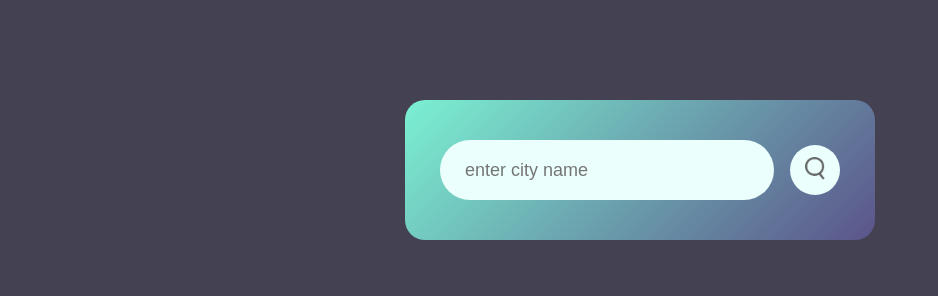
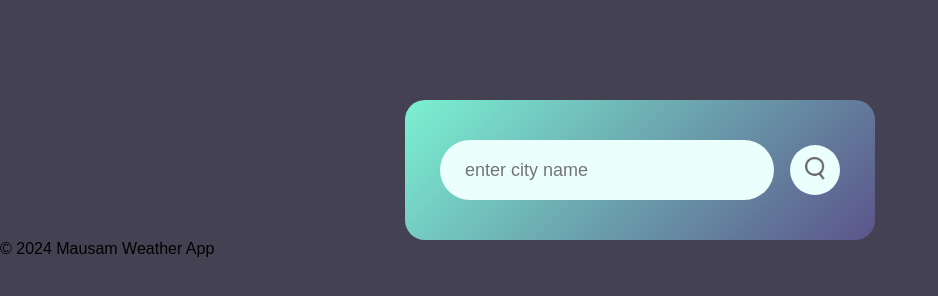
Before and after one commit to shouvik177/Weather-Details, a plain HTML site: page index.html in a window 1280 px wide. Shown: the whole page, without its empty margins (0-938 px from the left). Drawn offline with Linux system fonts and the light colour scheme.

Commit message:
Updated the footer part

```diff
--- a/index.html
+++ b/index.html
@@ -37,6 +37,11 @@
             </div>
         </div>
     </div>
+    <div>
+     <footer>
+        <p>&copy; 2024 Mausam Weather App</p>
+    </footer>
+</div>
     <script>
         const apiKey = "c599d44c9634a60280052a9119d0aec1";
         const apiUrl = "https://api.openweathermap.org/data/2.5/weather?units=metric&q=";
```
